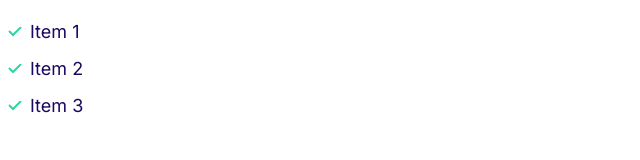
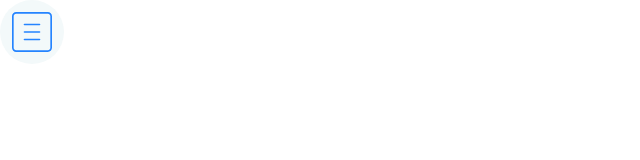
Before and after one commit to Apoorva123-svg/Apoorva-responsiveWebsite, a plain HTML site: page index.html in a window 1280 px wide. Shown: the whole page, without its empty margins (0-640 px from the left). Drawn offline with Linux system fonts and the light colour scheme.

Commit message:
Added Icon structure and Icon skin for different types of icons.

```diff
--- a/css/styles.css
+++ b/css/styles.css
@@ -127,3 +127,20 @@ a {
     padding-left: 0;
   }
 }
+/*Icons*/
+.icon {
+  width: 40px;
+  height: 40px;
+}
+.icon--primary {
+  fill: var(--color-primary);
+}
+.icon-container {
+  background: #f3f9fa;
+  width: 64px;
+  height: 64px;
+  border-radius: 100%;
+  display: inline-flex;
+  justify-content: center;
+  align-items: center;
+}
--- a/index.html
+++ b/index.html
@@ -11,10 +11,10 @@
 
 </head>
 <body>
-  <ul class="list list--tick">
-    <li class = "list__item">Item 1</li>
-    <li class = "list__item">Item 2</li>
-    <li class = "list__item">Item 3</li>
-  </ul>
+  <span class="icon-container">
+    <svg class="icon icon--primary">
+      <use xlink:href="Images/sprite.svg#search"></use>
+    </svg>
+  </span>
 </body>
 </html>
```
Also changed, not shown: components/icons.html (added, +5 -0 lines), Images/sprite.svg (added).
